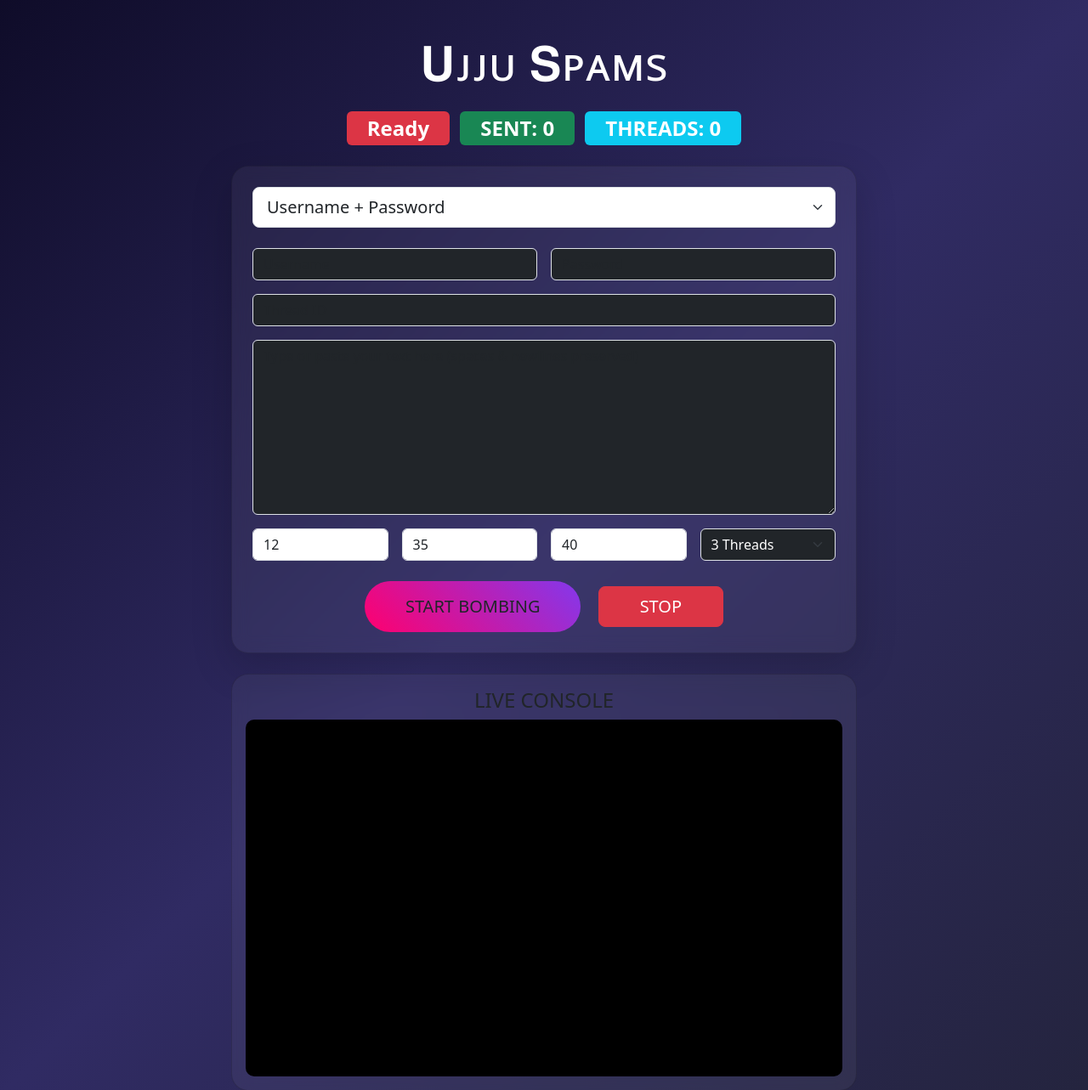
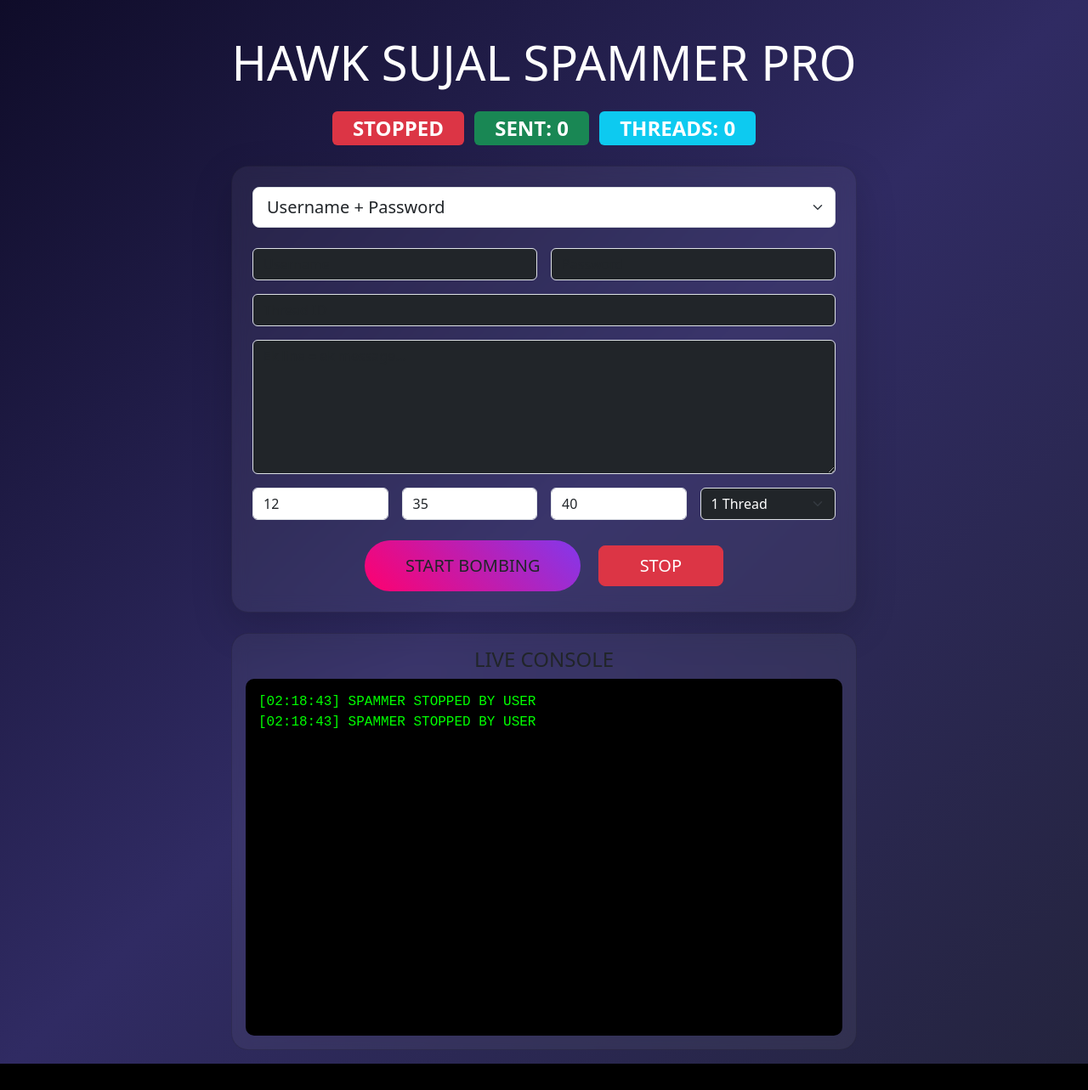
Before and after one commit to yadavvritikk21-eng/hh, a Flask app: page / in a window 1280 px wide. Shown: the top 1283 px of the page at 85% size. After the commit the page ends 1252 px from the top, so only its background shows below. Run offline with Flask 3, Linux system fonts and the light colour scheme.

Commit message:
Update index.html

```diff
--- a/templates/index.html
+++ b/templates/index.html
@@ -3,7 +3,7 @@
 <head>
     <meta charset="UTF-8">
     <meta name="viewport" content="width=device-width, initial-scale=1.0">
-    <title>Uᴊᴊᴜ Sᴘᴀᴍs</title>
+    <title>HAWK SUJAL SPAMMER PRO</title>
     <link href="https://cdn.jsdelivr.net/npm/bootstrap@5.3.3/dist/css/bootstrap.min.css" rel="stylesheet">
     <style>
         body { background: linear-gradient(135deg, #0f0c29, #302b63, #24243e); color: #fff; min-height: 100vh; }
@@ -15,7 +15,7 @@
 </head>
 <body class="p-3">
 <div class="container mt-4">
-    <h1 class="text-center display-4 mb-4">𝐔ᴊᴊᴜ 𝐒ᴘᴀᴍs</h1>
+    <h1 class="text-center display-4 mb-4">HAWK SUJAL SPAMMER PRO</h1>
     <div class="text-center mb-4">
         <span class="badge bg-danger fs-4 px-4 py-2">{{ text }}</span>
         <span class="badge bg-success fs-4 ms-2 px-4 py-2">SENT: {{ sent }}</span>
@@ -43,34 +43,35 @@
                     <div id="session-field" {% if cfg.mode != "session" %}style="display:none"{% endif %}>
                         <div class="mb-3">
                             <textarea name="sessionid" class="form-control bg-dark text-white" rows="3" placeholder="67123456789%3Aabc123xyz...">{{ cfg.sessionid }}</textarea>
-                            <small class="text-info">Instagram Web → F12 → Application → Cookies → sessionid (URL Decode OFF)</small>
+                            <small class="text-info">Instagram Web → F12 → Application → Cookies → sessionid</small>
                         </div>
                     </div>
 
                     <div class="row g-3">
-                        <div class="col-12"><input type="number" name="thread_id" class="form-control bg-dark text-white" placeholder="Thread ID" value="{{ cfg.thread_id }}" required></div>
-                        <div class="col-12"><textarea name="messages"
-    class="form-control bg-dark text-white"
-    rows="8"
-    spellcheck="false"
-    autocomplete="off"
-    autocorrect="off"
-    autocapitalize="off"
-    style="white-space:pre-wrap;word-break:break-word;"
-    placeholder="Type or paste your text here (spaces & newlines preserved)"
-    required>{{ cfg.messages }}</textarea></div>
+                        <div class="col-12">
+                            <input type="number" name="thread_id" class="form-control bg-dark text-white"
+                                   placeholder="Thread ID" value="{{ cfg.thread_id }}" required>
+                        </div>
+
+                        <div class="col-12">
+                            <textarea name="messages" class="form-control bg-dark text-white"
+                                      rows="6" placeholder="Ek line = ek message..." required>{{ cfg.messages }}</textarea>
+                        </div>
+
                         <div class="col-md-3"><input type="number" step="0.1" name="delay" class="form-control" placeholder="Delay" value="{{ cfg.delay }}"></div>
                         <div class="col-md-3"><input type="number" name="cycle" class="form-control" placeholder="After msgs" value="{{ cfg.cycle }}"></div>
                         <div class="col-md-3"><input type="number" name="break" class="form-control" placeholder="Break sec" value="{{ cfg.break }}"></div>
+
                         <div class="col-md-3">
                             <select name="threads" class="form-select bg-dark text-white">
-                                <option value="1" {% if cfg.threads==1 %}selected{% endif %}>1 Thread</option>
-                                <option value="2" {% if cfg.threads==2 %}selected{% endif %}>2 Threads</option>
-                                <option value="3" {% if cfg.threads==3 %}selected{% endif %}>3 Threads</option>
-                                <option value="4" {% if cfg.threads==4 %}selected{% endif %}>4 Threads</option>
-                                <option value="5" {% if cfg.threads==5 %}selected{% endif %}>5 Threads</option>
+                                <option value="1">1 Thread</option>
+                                <option value="2">2 Threads</option>
+                                <option value="3">3 Threads</option>
+                                <option value="4">4 Threads</option>
+                                <option value="5">5 Threads</option>
                             </select>
                         </div>
+
                         <div class="col-12 text-center mt-4">
                             <button type="submit" class="btn btn-spam btn-lg px-5">START BOMBING</button>
                             <a href="/stop" class="btn btn-danger btn-lg px-5 ms-3">STOP</a>
@@ -97,21 +98,7 @@ function toggleMode() {
     document.getElementById('username-fields').style.display = mode === 'username' ? 'block' : 'none';
     document.getElementById('session-field').style.display = mode === 'session' ? 'block' : 'none';
 }
-toggleMode(); // on load
-
-function refresh() {
-    fetch(location.href).then(r=>r.text()).then(h=>{
-        const p = new DOMParser().parseFromString(h, 'text/html');
-        const nc = p.getElementById('console').innerHTML;
-        const c = document.getElementById('console');
-        if (c.innerHTML !== nc) {
-            c.innerHTML = nc;
-            c.scrollTop = c.scrollHeight;
-        }
-    });
-}
-setInterval(refresh, 2800);
-refresh();
+toggleMode();
 </script>
 </body>
 </html>
```
